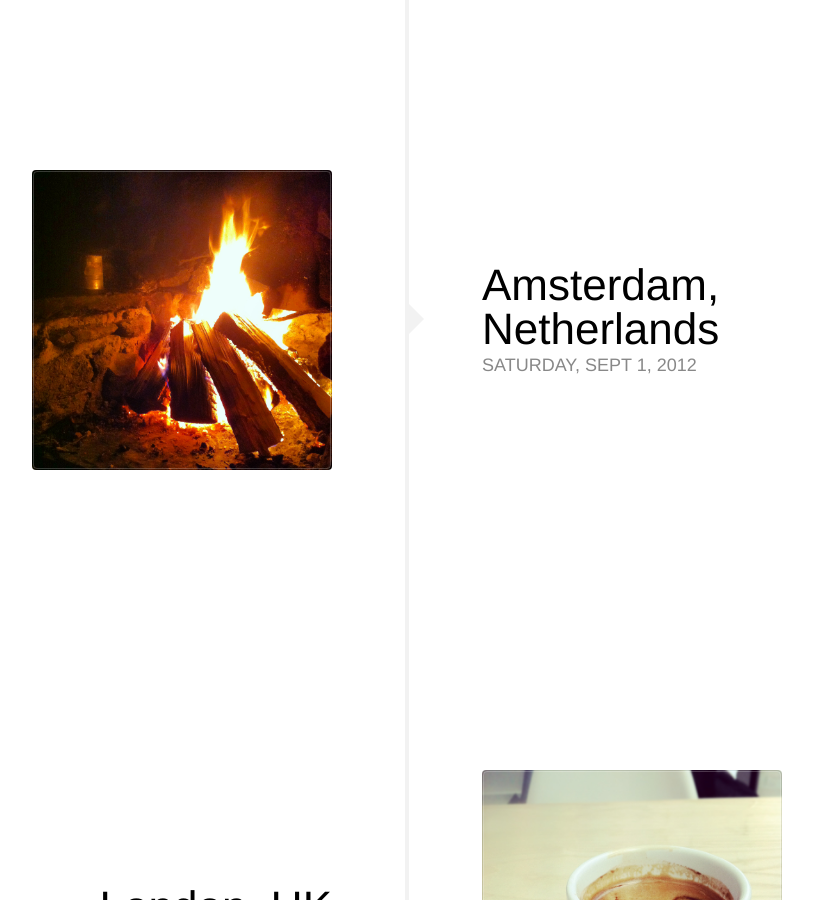
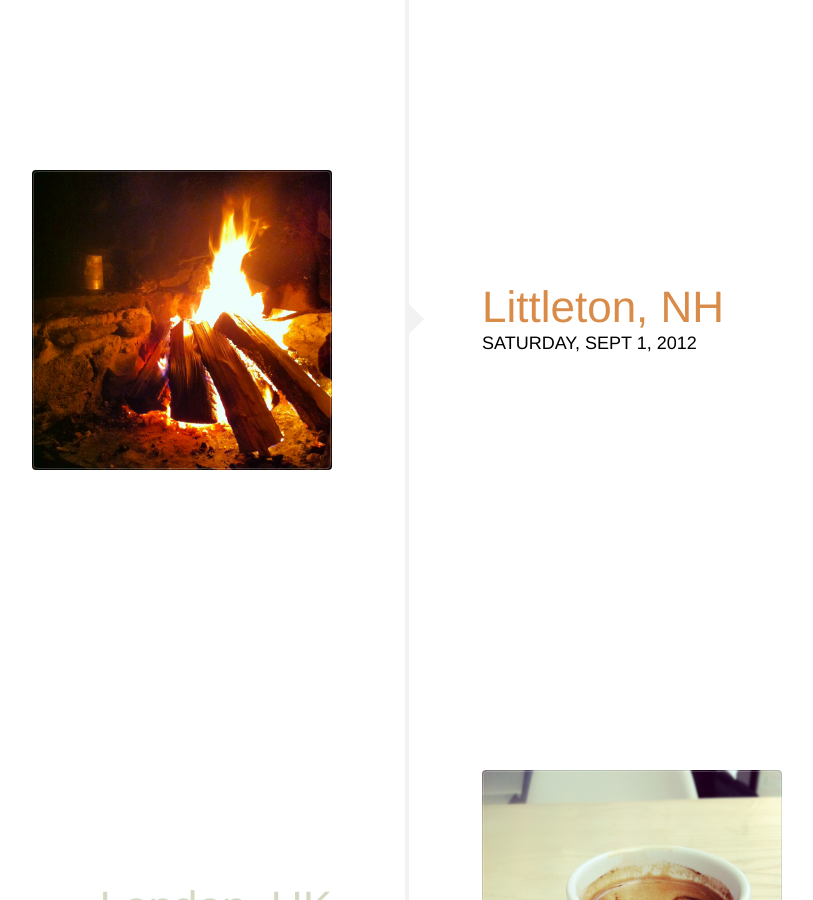
Before and after one commit to plapier/plapier.github.io, a Jekyll site: the page timeline/index.html, which Jekyll copies as it is, in a window 1280 px wide and 900 px high, scrolled down 762 px. Shown: the whole window, without its empty margins (233-1046 px from the left). Built offline with Jekyll 4.4.1, drawn with Linux system fonts in a browser that asks for light colours; nearby versions of some CDN libraries; library files that are not in the unit come from our copies; Markdown is read by kramdown in place of the engine named in the settings.

Commit message:
Updated timeline

```diff
--- a/timeline/index.html
+++ b/timeline/index.html
@@ -11,7 +11,7 @@
     <section class="container">
       <header>
         <hgroup>
-          <h1><a href="/">A Life Worth Living</a></h1>
+          <h1>A Life Worth Living</h1>
         </hgroup>
       </header>
 
@@ -28,7 +28,7 @@
           <section class="post-meta">
             <div class="meta-wrapper">
               <h2 class="caption">Littleton, NH</h2>
-              <time datetime="{Year}-{MonthNumberWithZero}-{DayOfMonthWithZero}" class="permalink" pubdate ><a href="{Permalink}">Saturday, Sept 1, 2012</a></time>
+              <time datetime="{Year}-{MonthNumberWithZero}-{DayOfMonthWithZero}" class="permalink" pubdate>Saturday, Sept 1, 2012</time>
             </div>
           </section>
         </article>
@@ -43,8 +43,8 @@
 
           <section class="post-meta">
             <div class="meta-wrapper">
-              <h2 class="caption">Amsterdam, Netherlands</h2>
-              <time datetime="{Year}-{MonthNumberWithZero}-{DayOfMonthWithZero}" class="permalink" pubdate ><a href="{Permalink}">Saturday, Sept 1, 2012</a></time>
+              <h2 class="caption">Littleton, NH</h2>
+              <time datetime="{Year}-{MonthNumberWithZero}-{DayOfMonthWithZero}" class="permalink" pubdate>Saturday, Sept 1, 2012</time>
             </div>
           </section>
         </article>
@@ -60,7 +60,7 @@
           <section class="post-meta">
             <div class="meta-wrapper">
               <h2 class="caption">London, UK</h2>
-              <time datetime="{Year}-{MonthNumberWithZero}-{DayOfMonthWithZero}" class="permalink" pubdate ><a href="{Permalink}">Saturday, Sept 1, 2012</a></time>
+              <time datetime="{Year}-{MonthNumberWithZero}-{DayOfMonthWithZero}" class="permalink" pubdat >Saturday, Sept 1, 2012</time>
             </div>
           </section>
         </article>
@@ -76,7 +76,7 @@
           <section class="post-meta">
             <div class="meta-wrapper">
               <h2 class="caption">Boston, MA</h2>
-              <time datetime="{Year}-{MonthNumberWithZero}-{DayOfMonthWithZero}" class="permalink" pubdate ><a href="{Permalink}">Saturday, Sept 1, 2012</a></time>
+              <time datetime="{Year}-{MonthNumberWithZero}-{DayOfMonthWithZero}" class="permalink" pubdate>Saturday, Sept 1, 2012</time>
             </div>
           </section>
         </article>
@@ -85,8 +85,8 @@
       </section>
     </section>
   </body>
-  <script src="/js/jquery-1.8.2.min.js"></script>
-  <script src="/js/quantize.js"></script>
-  <script src="/js/color-thief.js"></script>
-  <script src="/js/application.js"></script>
+  <script src="http://ajax.googleapis.com/ajax/libs/jquery/1.8.2/jquery.min.js"></script>
+  <script src="/timeline/js/quantize.js"></script>
+  <script src="/timeline/js/color-thief.js"></script>
+  <script src="/timeline/js/application.js"></script>
 </html>
--- a/timeline/js/application.js
+++ b/timeline/js/application.js
@@ -3,6 +3,6 @@
       var images = $(this).find("section.post-content img");
       var dominantColor = getDominantColor(images);
 
-      $(this).find("section.post-meta").css('color', 'rgba('+ dominantColor +', 1)');
+      $(this).find("section.post-meta h2").css('color', 'rgba('+ dominantColor +', 1)');
   });
 });
```
